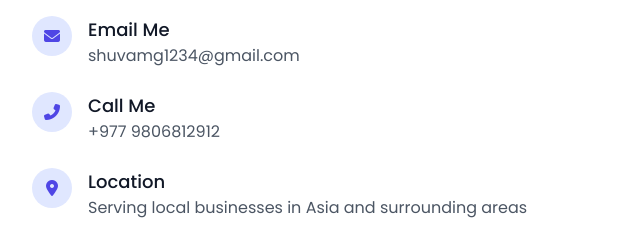
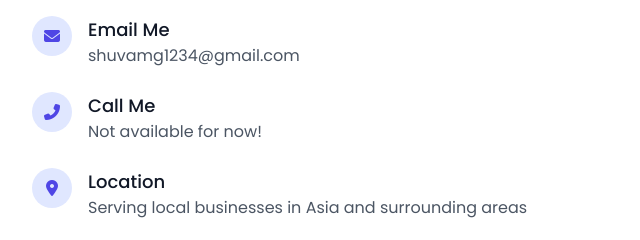
Before and after one commit to shuvamgupta123/Arthetic, a plain HTML site: page index.html in a window 1280 px wide. Shown: the part 4730-4970 px from the top of the page, 0-640 px from the left. Drawn offline with nearby package versions, Linux system fonts and the light colour scheme.

Commit message:
Update index.html

```diff
--- a/index.html
+++ b/index.html
@@ -862,7 +862,7 @@
                 </div>
                 <div class="ml-4">
                   <h3 class="text-lg font-medium text-gray-900">Call Me</h3>
-                  <p class="text-gray-600">+977 9806812912</p>
+                  <p class="text-gray-600">Not available for now!</p>
                 </div>
               </div>
               <div class="flex items-start">
```
